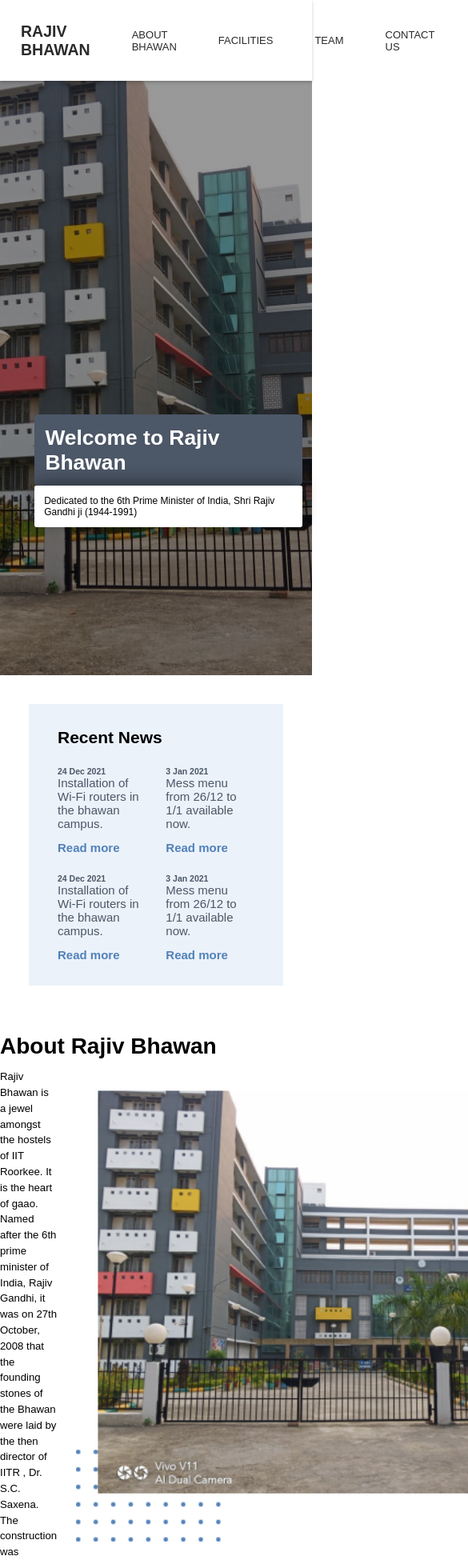
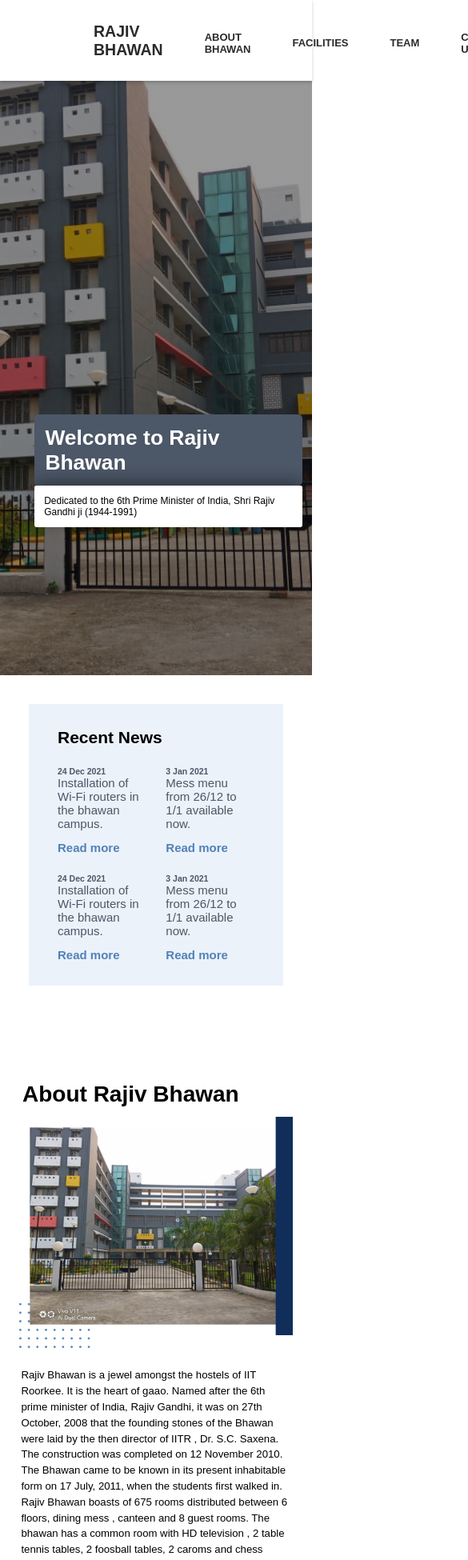
Before and after one commit to Rohit3124/RajivBhawan, a React (Create React App) app in the folder frontend/: page / in a window 390 px wide. Shown: the top 1950 px of the page at 80% size, 585 px wide, since content can reach past the window. Built offline with nearby package versions, Linux system fonts and the light colour scheme; a web font is replaced by a local one.

Commit message:
added responsiveness

```diff
--- a/frontend/src/Component/About/About.css
+++ b/frontend/src/Component/About/About.css
@@ -9,17 +9,57 @@
   font-weight: bold;
   font-size: 28px;
 }
-.about .container{
+.about .container {
   margin-top: 1em;
   display: flex;
   /* flex-direction: column; */
 }
-.about .desc{
+.about .desc {
   font-size: 1.1em;
   line-height: 1.5em;
 }
 .about img {
   width: auto;
-  height: 70vh;
+  max-height: 70vh;
   margin-left: 2em;
 }
+@media (max-width: 1080px){
+      .about img {
+        width: auto;
+        max-height: 70vh;
+        margin: 2em;
+        margin-top: 0%;
+      }
+      .about .heading {
+        margin: 1em;
+        margin-bottom: 0;
+        margin-top: 0;
+      }
+      .about .desc {
+        margin: 2em;
+        margin-top: 0;
+      }
+}
+@media (max-width: 768px) {
+  .about {
+    padding-top: 10em;
+  }
+  .about .container {
+    flex-direction: column-reverse;
+  }
+  .about img {
+    width: auto;
+    max-height: 70vh;
+    margin: 2em;
+    margin-top: 0%;
+  }
+  .about .heading {
+    margin: 1em;
+    margin-bottom: 0;
+    margin-top: 0;
+  }
+  .about .desc {
+    margin: 2em;
+    margin-top: 0;
+  }
+}
--- a/frontend/src/Component/Facilities/Facilities.css
+++ b/frontend/src/Component/Facilities/Facilities.css
@@ -1,9 +1,9 @@
-.Facilities{
+.Facilities {
   max-width: 1020px;
   margin: auto;
   padding-top: 3em;
 }
-.facility{
+.facility {
   margin-top: 5em;
   display: flex;
 }
@@ -12,64 +12,111 @@
   font-weight: bold;
   font-size: 28px;
 }
-.facility .content{
+.facility .content {
   display: flex;
   flex-direction: column;
 }
-.facility .desc{
+.facility .desc {
   margin-top: 1em;
   font-size: 1.1em;
   line-height: 1.5em;
 }
-.facility .content a{
+.facility .content a {
   margin-top: 2em;
   font-size: 1.25em;
   font-weight: bolder;
-    color: #5281B8;
+  color: #5281b8;
+}
+.facility img {
+  width: 100%;
+  max-width: 38vw;
+  height: auto;
 }
 .facility img:nth-child(even) {
-    width: auto;
-    height: 60vh;
   margin-left: 2em;
 }
 .facility img:nth-child(odd) {
-    width: auto;
-    height: 60vh;
   margin-right: 2em;
 }
+@media (max-width:1080px){
+    .facility{
+        width: 80vw;
+        margin: auto;
+        padding: 0%;
+        padding-top: 2em;
+    }
+    .facility img{
+        padding: 0;
+        padding-top: 1em;
+        margin: 0px 0px 0px 0px;
+        min-width: 100%;
+    }
+    .facility:nth-child(even){
+        display: flex;
+        flex-direction: column-reverse;
+    }
+    .facility:nth-child(odd){
+        display: flex;
+        flex-direction: column;
+    }
+    .facility .content a {
+        margin-top: 2em;
+        font-size: 1.25em;
+        font-weight: bolder;
+        color: #5281b8;
+    }
+    .facility img:nth-child(even) {
+        margin-left: 0em;
+      }
+      .facility img:nth-child(odd) {
+        margin-right: 0em;
+      }
+      .facility .content a{
+          margin-top: 0.5em;
+      }
+}
 
-.others{
+.others {
   max-width: 1180px;
-    border: solid 2px #EBF2FA;
+  border: solid 2px #ebf2fa;
   border-radius: 5px;
   margin: auto;
   margin-top: 3em;
 }
-.others .container{
-    max-width: 1080px;
+.others .container {
+  max-width: 1120px;
   margin: auto;
   margin-top: 2em;
-    margin-bottom: 2em;
+  margin: 2em;
 }
-.container .mainheading{
+.container .mainheading {
   font-weight: bolder;
   font-size: 1.8em;
   margin-bottom: 0.5em;
 }
-.others .container .content{
+.others .container .content {
   display: grid;
   grid-template-columns: 33% 33% 33%;
 }
-.block{
+.block {
   padding-left: 1em;
   padding-right: 1em;
 }
-.block .heading{
+.block .heading {
   font-size: 1.2em;
   font-weight: bold;
   margin-bottom: 0.5em;
 }
-.block .desc{
+.block .desc {
   font-size: 1.1em;
   line-height: 1.5em;
 }
+@media (max-width:760px){
+    .others{
+        margin: 2em;
+    }
+    .others .container .content {
+        display: flex;
+        flex-direction: column;
+    }
+}
--- a/frontend/src/Component/Footer/Footer.css
+++ b/frontend/src/Component/Footer/Footer.css
@@ -1,5 +1,6 @@
 /* Main Outer Container of Footer */
 .Footer__container {
+  margin-top: 3em;
   position: relative;
   background-color: #112d5a;
   padding: 4em 8em;
@@ -65,8 +66,8 @@
 }
 
 .Footer__map > iframe {
-  width: 34em;
-  height: 26.25em;
+  width: 30em;
+  height: 23em;
   max-width: 100%;
 }
 
--- a/frontend/src/Component/Footer/Footer.jsx
+++ b/frontend/src/Component/Footer/Footer.jsx
@@ -14,7 +14,7 @@
 
 const Footer = () => {
   return (
-    <div className="Footer__container">
+    <div className="Footer__container" id="contactus">
       <img className="Footer__bgTop" src={FooterTop} alt="Bg Design" />
       <div className="Footer__content">
         <h2>Contact Us</h2>
--- a/frontend/src/Component/Navbar/Navbar.css
+++ b/frontend/src/Component/Navbar/Navbar.css
@@ -3,23 +3,31 @@
   background-color: white;
   position: fixed;
   width: 100%;
-  box-shadow: 0px 2px 4px rgb(0, 0, 0,0.2);
+  box-shadow: 0px 2px 4px rgb(0, 0, 0, 0.2);
 }
 nav {
   font-size: small;
   height: 12vh;
-  margin: auto;
+  margin-left: 7em;
+  margin-right: auto;
   max-width: 1080px;
+  display: flex;
+  align-items: center;
 }
-a{
+a {
   text-decoration: none;
   color: #2a2a2a;
 }
-li{
+li {
+  font-weight: bold;
   list-style: none;
   margin: 2em;
 }
-ul{
+h1 {
+  font-weight: bold;
+}
+ul {
+  margin-top: 0.5em;
   display: flex;
   align-items: center;
   height: 100%;
--- a/frontend/src/Component/Navbar/Navbar.jsx
+++ b/frontend/src/Component/Navbar/Navbar.jsx
@@ -12,12 +12,12 @@
       <div className="main">
         <div className="navigation">
           <nav id="nav-menu-container">
-          <ul classname="nav-menu">
             <li id="logo" classname="pull-left">
               <a href="#">
                 <h1>RAJIV BHAWAN</h1>
               </a>
             </li>
+            <ul classname="nav-menu">
               <li>
                 <a href="#about">ABOUT BHAWAN</a>
               </li>
```
Lines whose indentation alone changed are shown as unchanged.
